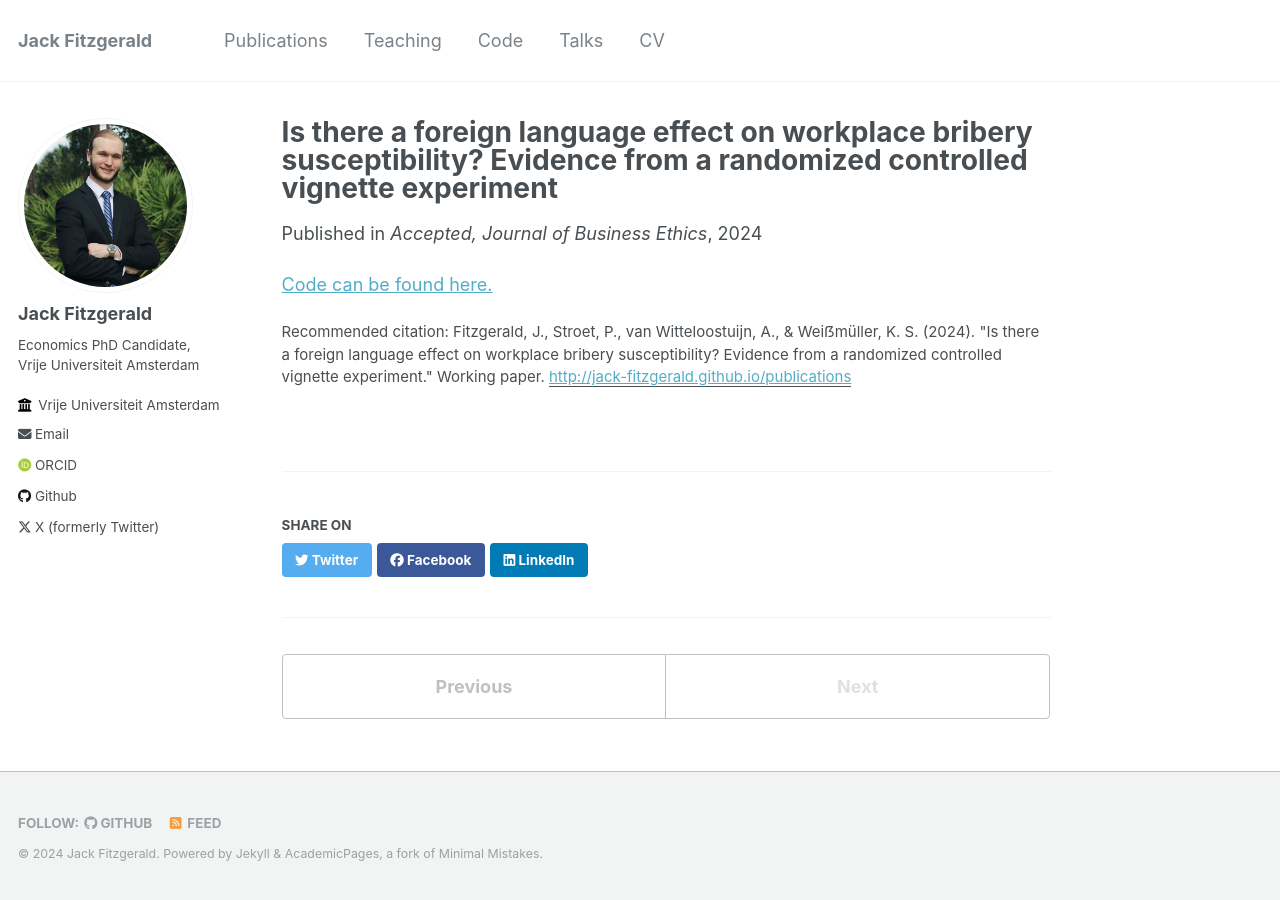
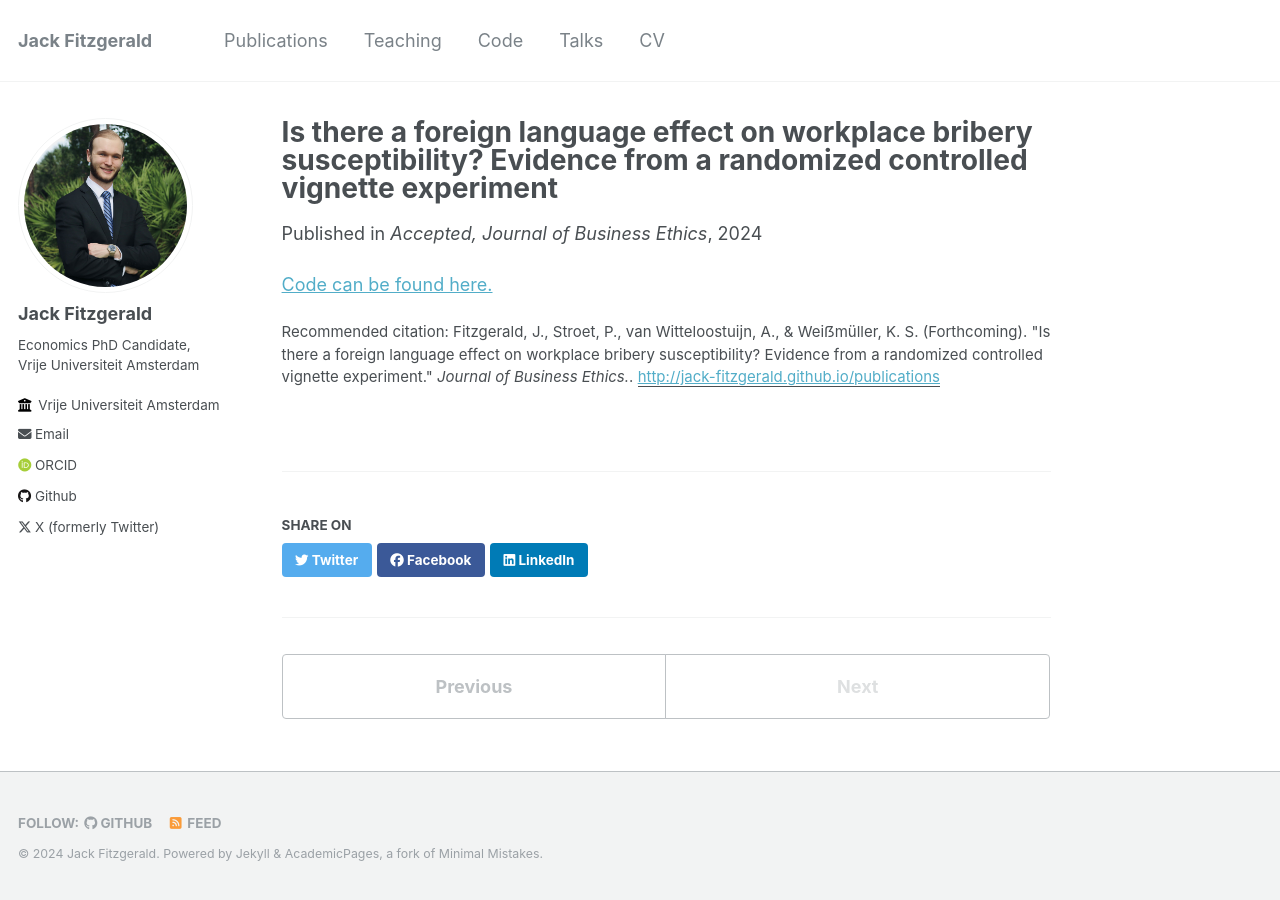
Before and after one commit to jack-fitzgerald/jack-fitzgerald.github.io, a Jekyll site: the page built from _publications/FLE-bribery.md, in a window 1280 px wide. Built offline with Jekyll 4.4.1, drawn with Linux system fonts in a browser that asks for light colours; some web fonts are replaced.

Commit message:
Update FLE-bribery.md

```diff
--- a/_publications/FLE-bribery.md
+++ b/_publications/FLE-bribery.md
@@ -5,7 +5,7 @@ excerpt: 'Theory and evidence from the behavioral science literature suggest tha
 date: 2024-05-10
 venue: 'Accepted, <i>Journal of Business Ethics</i>'
 paperurl: 'http://jack-fitzgerald.github.io/publications'
-citation: 'Fitzgerald, J., Stroet, P., van Witteloostuijn, A., & Weiẞmüller, K. S. (2024). &quot;Is there a foreign language effect on workplace bribery susceptibility? Evidence from a randomized controlled vignette experiment.&quot; Working paper.'
+citation: 'Fitzgerald, J., Stroet, P., van Witteloostuijn, A., & Weiẞmüller, K. S. (Forthcoming). &quot;Is there a foreign language effect on workplace bribery susceptibility? Evidence from a randomized controlled vignette experiment.&quot; <i>Journal of Business Ethics.</i>.'
 ---
 
 [Code can be found here.](https://doi.org/10.17605/OSF.IO/Y3NQ7)
```
